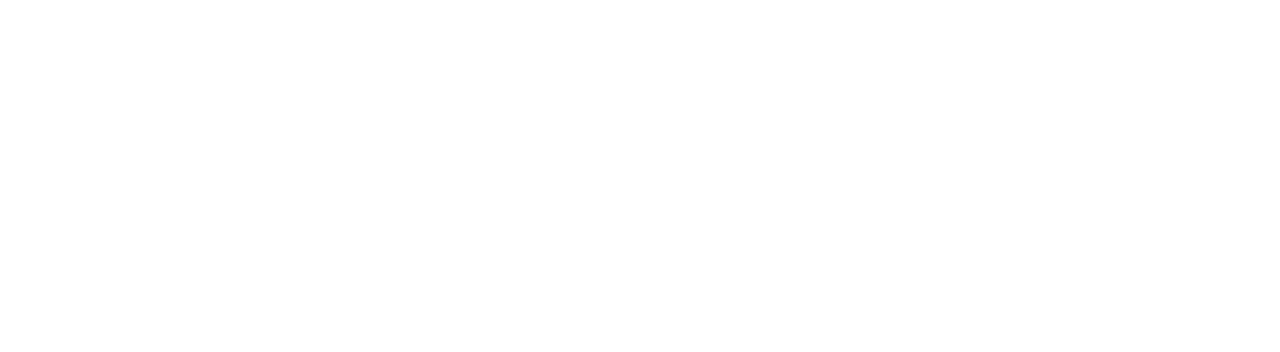
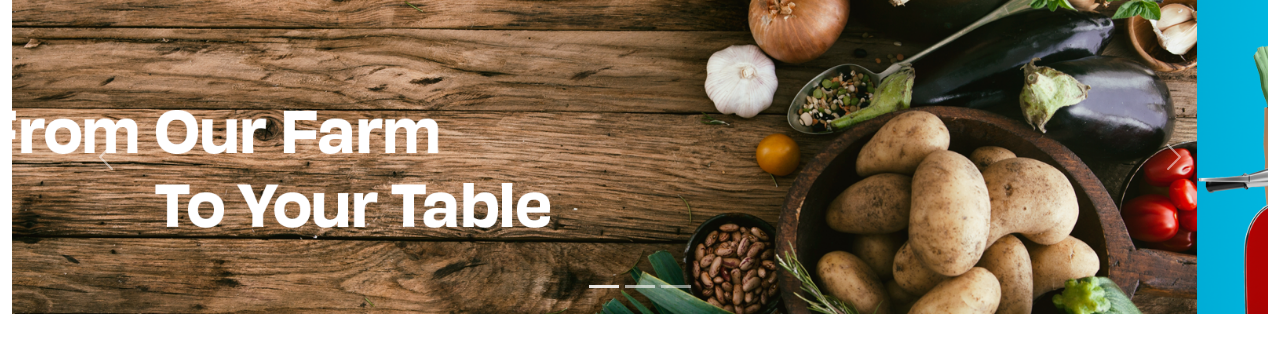
Before and after one commit to Dskobra/cfprojects, a plain HTML site: page PricingPage/index.html in a window 1280 px wide. Drawn offline with nearby package versions, Linux system fonts and the light colour scheme.

Commit message:
finished pricing page projectcarousel
halfway done with pricing page project

```diff
--- a/PricingPage/index.html
+++ b/PricingPage/index.html
@@ -16,15 +16,34 @@
        <div class="container-fluid">
         <div id="carouselHeader" class="carousel slide" data-bs-ride="carousel">
           <div class="carousel-indicators">
-            <button type="button" data-bs-ride="#carouselHeader" data-bs-slide-to="0" class="active"
+            <button type="button" data-bs-target="#carouselHeader" data-bs-slide-to="0" class="active"
             current="true" aria-label="Farm Fresh Produce"></button>
 
-            <button type="button" data-bs-ride="#carouselHeader" data-bs-slide-to="1"
-            aria-label="Farm Fresh Produce"></button>
+            <button type="button" data-bs-target="#carouselHeader" data-bs-slide-to="1"
+            aria-label="Farm Delivery"></button>
 
-            <button type="button" data-bs-ride="#carouselHeader" data-bs-slide-to="2"
-            aria-label="Farm Fresh Produce"></button>
+            <button type="button" data-bs-target="#carouselHeader" data-bs-slide-to="2"
+            aria-label="Shop with our app"></button>
           </div>
+          <div class="carousel-inner">
+            <div class="carousel-item active">
+              <img src="img/FarmFresh.png" class="d-block w-100" alt="From our farm to your table">
+            </div>
+            <div class="carousel-item">
+              <img src="img/FreeDelivery.png" class="d-block w-100" alt="Free Delivery">
+            </div>
+            <div class="carousel-item">
+              <img src="img/FreshApp.png" class="d-block w-100" alt="Use our app to shop">
+            </div>
+          </div>
+          <button class="carousel-control-prev" type="button" data-bs-target="#carouselHeader" data-bs-slide="prev">
+            <span class="carousel-control-prev-icon" aria-hidden="true"></span>
+            <span class="visually-hidden">Previous</span>
+          </button>
+          <button class="carousel-control-next" type="button" data-bs-target="#carouselHeader" data-bs-slide="next">
+            <span class="carousel-control-next-icon" aria-hidden="true"></span>
+            <span class="visually-hidden">Next</span>
+          </button>
         </div>
        </div>
 
```
Also changed, not shown: PricingPage/img/FamilyPlan.png (added), PricingPage/img/FarmFresh.png (added), PricingPage/img/FreeDelivery.png (added), PricingPage/img/FreshApp.png (added), PricingPage/img/armyplan.png (added), PricingPage/img/indplan.png (added).
